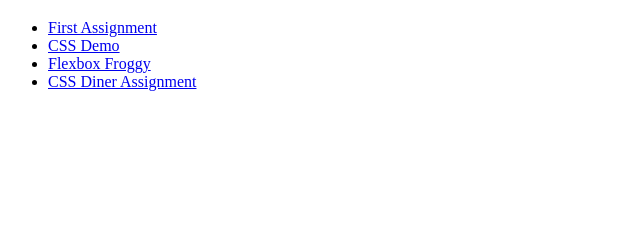
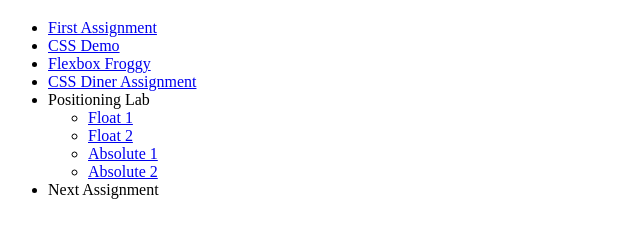
Before and after one commit to lpolini/ifsc-1310, a plain HTML site: page index.html in a window 1280 px wide. Shown: the part 61-298 px from the top of the page, without its empty margins (0-640 px from the left). Drawn offline with Linux system fonts and the light colour scheme.

Commit message:
Positioning lab added

```diff
--- a/index.html
+++ b/index.html
@@ -18,6 +18,15 @@
         <li><a href="css-demo/index.html">CSS Demo</a></li>
         <li><a href="css-demo/assets/img/Screenshot 2025-03-12 142009.png">Flexbox Froggy</a></li>
         <li><a href="css-demo/assets/img/Screenshot 2025-03-12 142140.png">CSS Diner Assignment</a></li>
+        <li>Positioning Lab
+          <ul>
+            <li><a href="positioning-lab/float-1.html">Float 1</a></li>
+            <li><a href="positioning-lab/float-2.html">Float 2</a></li>
+            <li><a href="positioning-lab/absolute-1.hmtl">Absolute 1</a></li>
+            <li><a href="positioning-lab/absolute-2.hmtl">Absolute 2</a></li>
+          </ul>
+        </li>
+        <li>Next Assignment</li>
       </ul>
   </nav>
 </body>
```
Also changed, not shown: positioning-lab/absolute-2.html (added), positioning-lab/float-1.html (added), positioning-lab/float-2.html (added), 1 other file.
